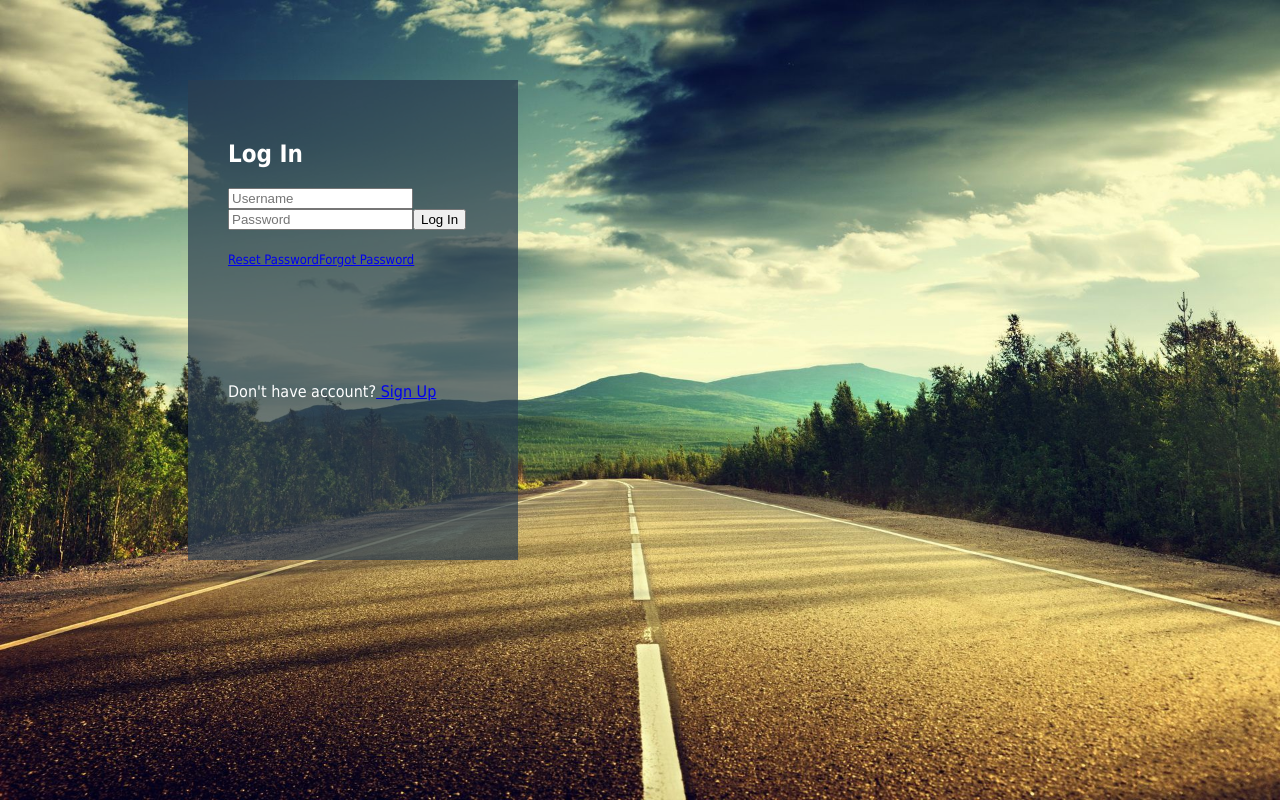
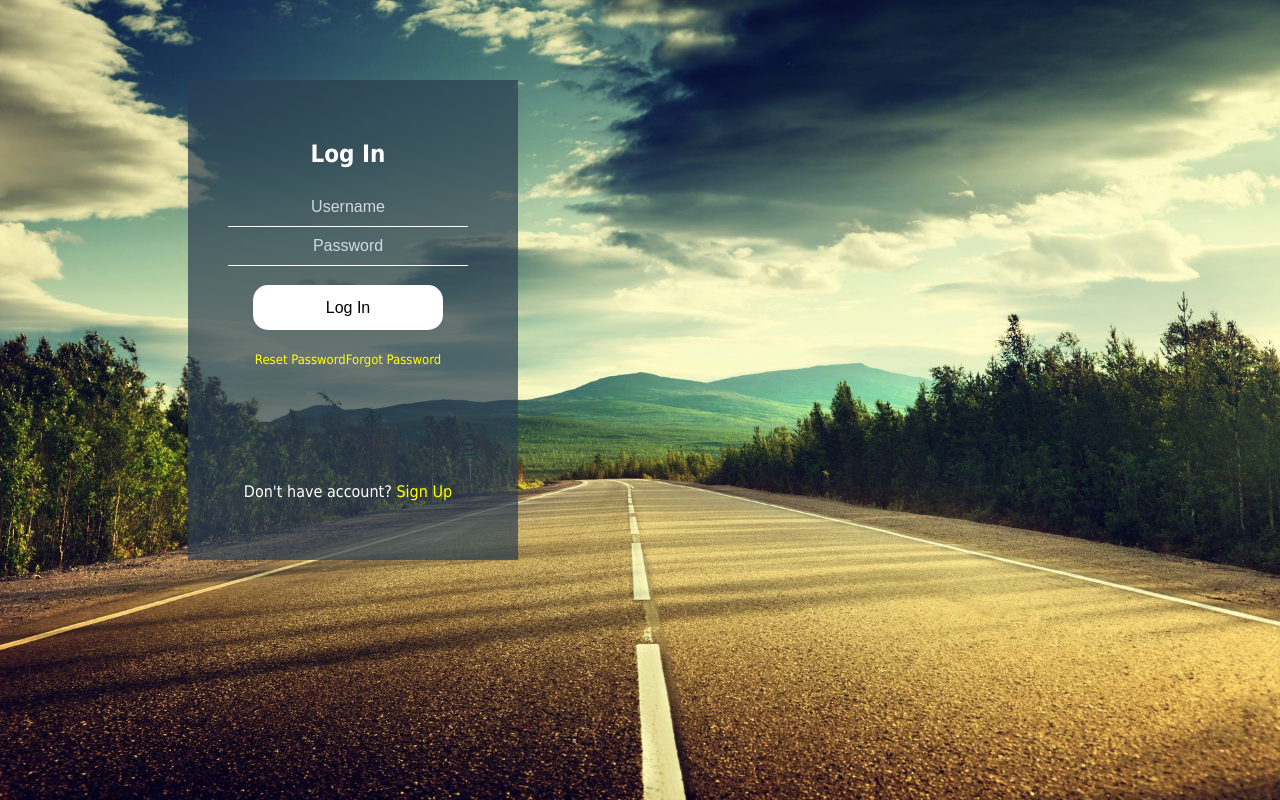
Before and after one commit to sokin1/newco_web, a React app: page / in a window 1280 px wide. Built offline with nearby package versions, Linux system fonts and the light colour scheme.

Commit message:
working on log in form

```diff
--- a/src/client/components/Gateway/EnterPage.tsx
+++ b/src/client/components/Gateway/EnterPage.tsx
@@ -20,7 +20,7 @@ export default class EnterPage extends React.Component<{}, {}> {
                 <form>
                     <h2 style={h2_style}>Log In</h2>
                     <input type="text" name="username" placeholder="Username" />
-                    <input type="password" name="pass" placeholder="Password" />
+                    <input type="password" name="pass" placeholder="Password" /><br /><br />
                     <a href=""><input type="button" value="Log In" /></a><br /><br />
                     <div id="container">
                         <a href="#" style={a_style}>Reset Password</a>
--- a/src/client/components/Gateway/enterPage.scss
+++ b/src/client/components/Gateway/enterPage.scss
@@ -7,3 +7,64 @@
     height: 400px;
     margin-left: 180px;
 }
+
+form {
+    width: 240px;
+    text-align: center;
+}
+
+input {
+    width: 240px;
+    text-align: center;
+    background: transparent;
+    border: none;
+    border-bottom: 1px solid #fff;
+    font-family: 'Play', sans-serif;
+    font-size: 16px;
+    font-weight: 200px;
+    padding: 10px 0;
+    transition: border 0.5s;
+    outline: none;
+    color: #fff
+}
+
+input[type=button] {
+    border: none;
+    width: 190px;
+    background: white;
+    color: #000;
+    font-size: 16px;
+    line-height: 25px;
+    padding: 10px 0;
+    border-radius: 15px;
+    cursor: pointer;
+}
+
+input[type=button]:hover {
+    color: #fff;
+    background-color: black;
+}
+
+h2 {
+    color: white;
+}
+
+a {
+    color: yellow;
+    text-decoration: blink;
+}
+
+a:hover {
+    color: skyblue;
+}
+
+.container {
+    display: flex;
+    flex-direction: row;
+    width: 100%;
+}
+
+::placeholder {
+    color: aliceblue;
+    opacity: 0.8;
+}
--- a/src/client/components/Gateway/enterPage.scss.d.ts
+++ b/src/client/components/Gateway/enterPage.scss.d.ts
@@ -1 +1,2 @@
 export const signin: string;
+export const container: string;
```
